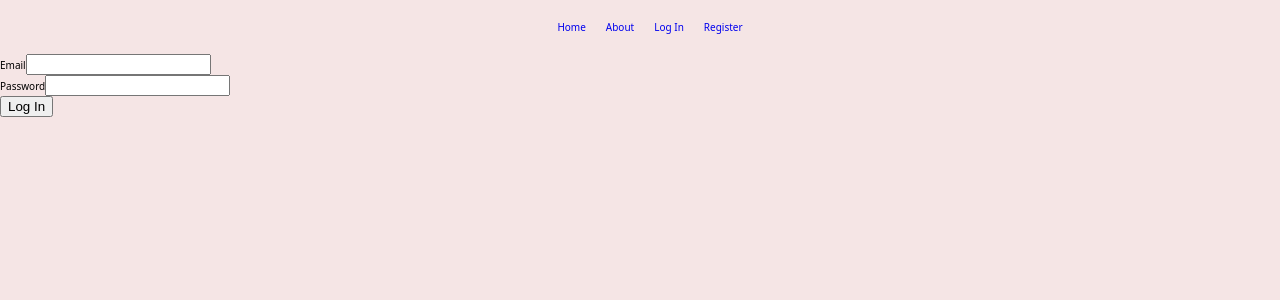
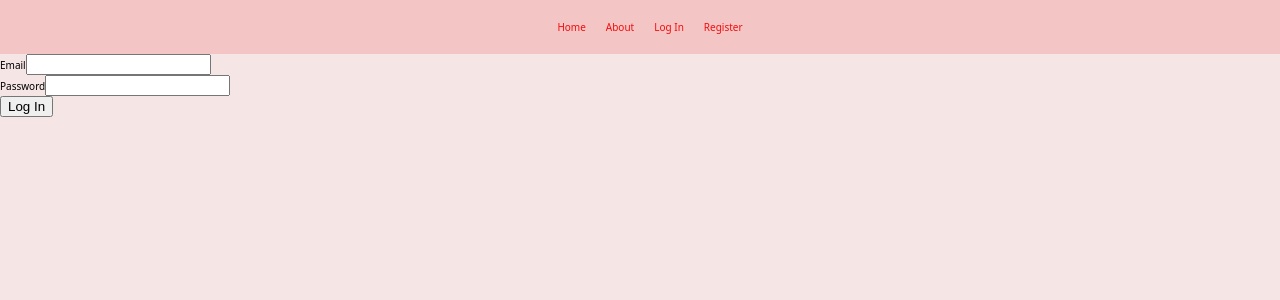
Before and after one commit to Haziq12/Boxd, a Flask app: a page that uses myapp/templates/base.html in a window 1280 px wide. Shown: the top 300 px of the page. Run offline with Flask 2, Linux system fonts and the light colour scheme; parts of the project's set-up code (start-up, migrations or seed data) failed here and were passed over; some libraries are stand-ins or nearby versions.

Commit message:
square favicon

```diff
--- a/myapp/__init__.py
+++ b/myapp/__init__.py
@@ -18,8 +18,8 @@ app.config['SECRET_KEY'] = os.getenv('SECRET_KEY')
 
 
 # set up connection to db
-# app.config['SQLALCHEMY_DATABASE_URI'] = "postgresql://localhost:5432/project4"
-app.config['SQLALCHEMY_DATABASE_URI'] = os.getenv('DATABASE_URL').replace("://", "ql://", 1)
+app.config['SQLALCHEMY_DATABASE_URI'] = "postgresql://localhost:5432/project4"
+# app.config['SQLALCHEMY_DATABASE_URI'] = os.getenv('DATABASE_URL').replace("://", "ql://", 1)
 app.config['SQLALCHEMY_TRACK_MODIFICATIONS'] = False
 
 db = SQLAlchemy(app)
--- a/myapp/static/styles/base.css
+++ b/myapp/static/styles/base.css
@@ -28,6 +28,7 @@ body {
   padding-top: 20px;
   padding-bottom: 20px;
   margin: 0;
+  background-color:  rgb(243, 197, 197);
 }
 
 .nav-link {
@@ -36,6 +37,7 @@ body {
 
 a {
   text-decoration: none;
+  color: rgb(245, 13, 13);
 }
 
 li {
--- a/myapp/templates/base.html
+++ b/myapp/templates/base.html
@@ -4,6 +4,7 @@
     <!-- <link href="https://cdn.jsdelivr.net/npm/bootstrap@5.1.3/dist/css/bootstrap.min.css" rel="stylesheet" integrity="sha384-1BmE4kWBq78iYhFldvKuhfTAU6auU8tT94WrHftjDbrCEXSU1oBoqyl2QvZ6jIW3" crossorigin="anonymous">
     <script defer src="https://cdn.jsdelivr.net/npm/bootstrap@5.1.3/dist/js/bootstrap.bundle.min.js" integrity="sha384-ka7Sk0Gln4gmtz2MlQnikT1wXgYsOg+OMhuP+IlRH9sENBO0LRn5q+8nbTov4+1p" crossorigin="anonymous"></script> -->
     <link rel="stylesheet" href="{{url_for('static', filename='./styles/base.css')}}" />
+    <link rel="shortcut icon" href="{{ url_for('static', filename='images/favicon.ico') }}">
     <meta charset="UTF-8">
     <meta http-equiv="X-UA-Compatible" content="IE=edge">
     <meta name="viewport" content="width=device-width, initial-scale=1.0">
```
Also changed, not shown: myapp/static/images/favicon.ico (added).
